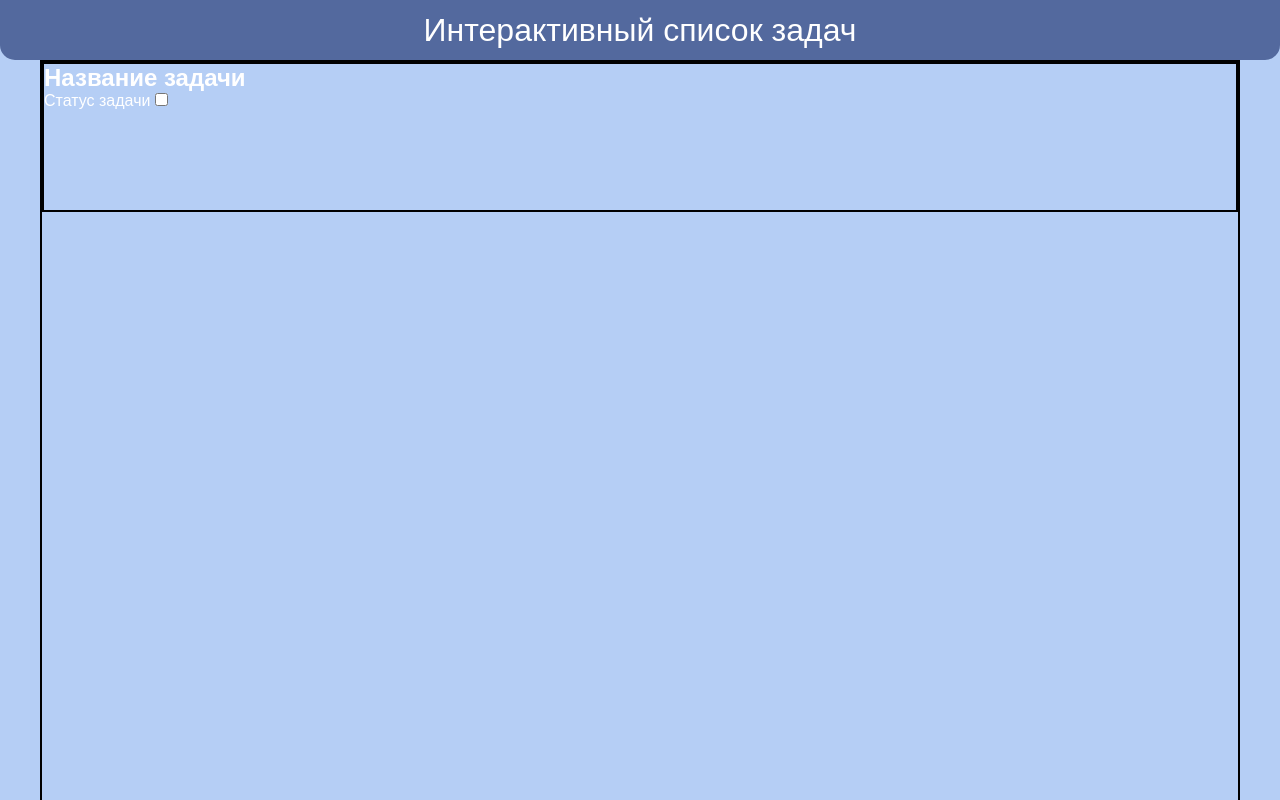
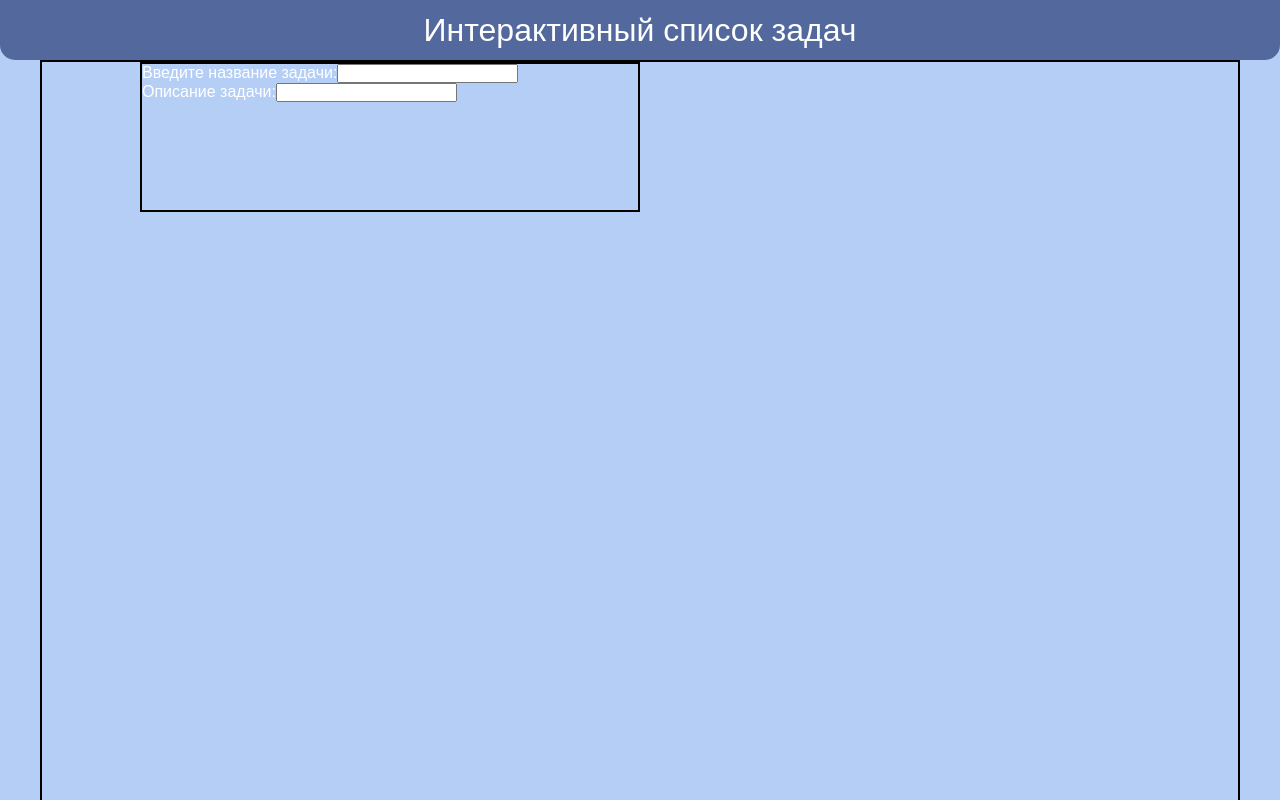
Before and after one commit to Ibragim1337/JS-Advanced-Project, a plain HTML site: page index.html in a window 1280 px wide. Shown: the top 800 px of the page. Drawn offline with Linux system fonts and the light colour scheme.

Commit message:
restyling modal window for creating tasks

```diff
--- a/index.html
+++ b/index.html
@@ -14,9 +14,9 @@
     <main class="main">
       <div class="main-container">
         <div class="main-list">
-          <div class="task">
-            <h2 class="task-h">Название задачи</h2>
-            <div class="status-container"><p class="status">Статус задачи <input type="checkbox"></p></div>
+          <div class="create-task-container">
+            <p class="p-task-name"> Введите название задачи:<input type="text" class="task-h"></p>
+            <p class="p-task-description">Описание задачи:<input type="text"></p>
           </div>
         </div>
       </div>
--- a/styles/main.css
+++ b/styles/main.css
@@ -9,8 +9,15 @@
   border: 2px solid black;
 }
 
-.task {
-  width: 100%;
+.main-list {
+  position: relative;
+}
+
+.create-task-container {
+  width: 500px;
   height: 150px;
   border: 2px solid black;
+  position: absolute;
+  right: 50%;
+  top: 50%;
 }
```
